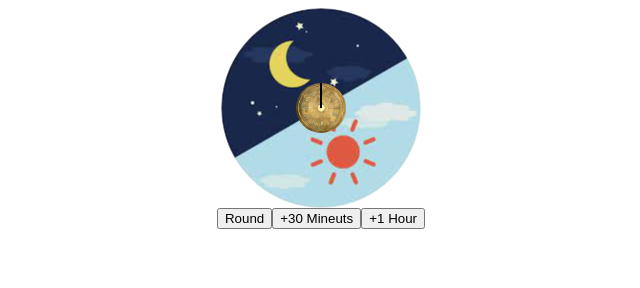
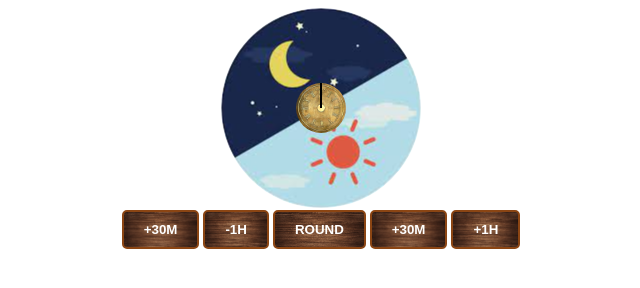
Before and after one commit to TidalCub/DND-Clock, a plain HTML site: page index.html in a window 1280 px wide. Shown: the whole page, without its empty margins (319-959 px from the left). Drawn offline with Linux system fonts and the light colour scheme.

Commit message:
add negative time

```diff
--- a/index.html
+++ b/index.html
@@ -15,10 +15,13 @@
   </div>
 
   <div style="width:100%; display:flex; align-items: center; justify-content: center;">
+    <button id="negative_min_rotate">+30m</button>
+    <button id="negative_h_rotate">-1h</button>
     <button id="rotateButton">Round</button>
-    <button id="min_rotate">+30 Mineuts</button>
-    <button id="h_rotate">+1 Hour</button>
+    <button id="min_rotate">+30m</button>
+    <button id="h_rotate">+1h</button>
   </div>
+
 
 </body>
 </html>
--- a/main.js
+++ b/main.js
@@ -5,7 +5,8 @@ document.addEventListener('DOMContentLoaded', function () {
   const min_pointer = document.getElementById('pointer');
   const min_dial = document.getElementById('minuet_circle');
   const rotateButton = document.getElementById('rotateButton');
-
+  const negative_h_rotate = document.getElementById('negative_h_rotate');
+  const negative_min_rotate = document.getElementById('negative_min_rotate');
 
   min_rotate.addEventListener('click', function () {
     rotation -= 7.5;
@@ -25,4 +26,14 @@ document.addEventListener('DOMContentLoaded', function () {
     min_pointer.style.transform = `rotate(${min_rotation}deg)`;
   });
 
+  negative_h_rotate.addEventListener('click', function () {
+    rotation += 15;
+    day_circle.style.transform = `rotate(${rotation}deg)`;
+  });
+
+  negative_min_rotate.addEventListener('click', function () {
+    rotation += 7.5;
+    day_circle.style.transform = `rotate(${rotation}deg)`;
+  });
+
 });
--- a/style.css
+++ b/style.css
@@ -17,7 +17,7 @@
       #000000 10px,
       #000000 20px
     );
-  transition: all 0.5s ease-in-out;
+  transition: all 2s ease-in-out;
   background-image: url("day-night.jpeg");
   background-position: center;
 }
@@ -42,3 +42,20 @@
   background: linear-gradient(to bottom, black 50%, transparent 50%);
 
 }
+
+#slider{
+  direction: rtl
+}
+
+button {
+  background-image: url("wood-texture.jpg");
+  background-size: cover;
+  border: 2px solid #8B4513;
+  border-radius: 5px;
+  padding: 10px 20px;
+  color: white;
+  font-weight: bold;
+  text-transform: uppercase;
+  cursor: pointer;
+  margin:2px;
+}
```
Also changed, not shown: wood-texture.jpg (added).
